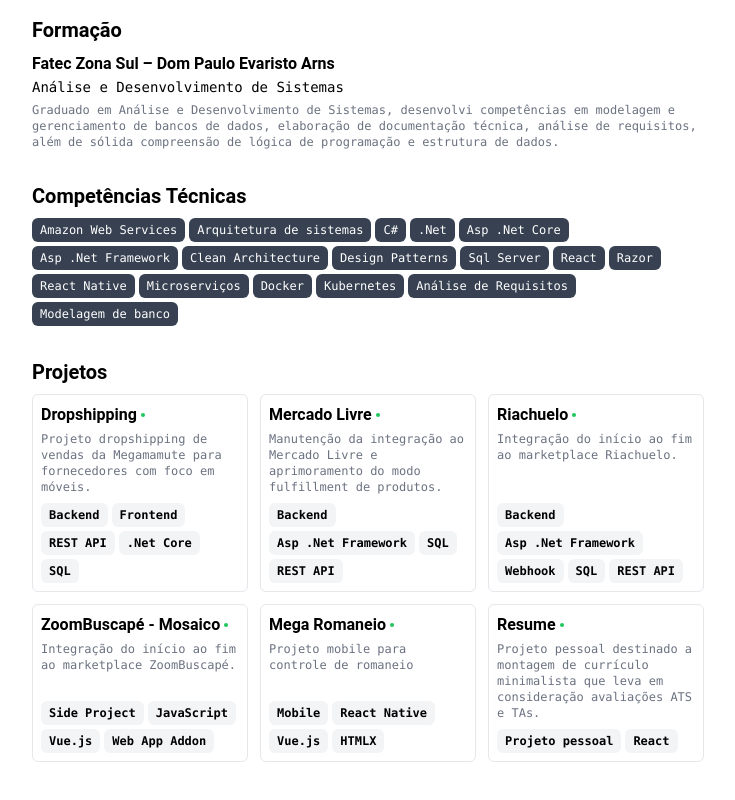
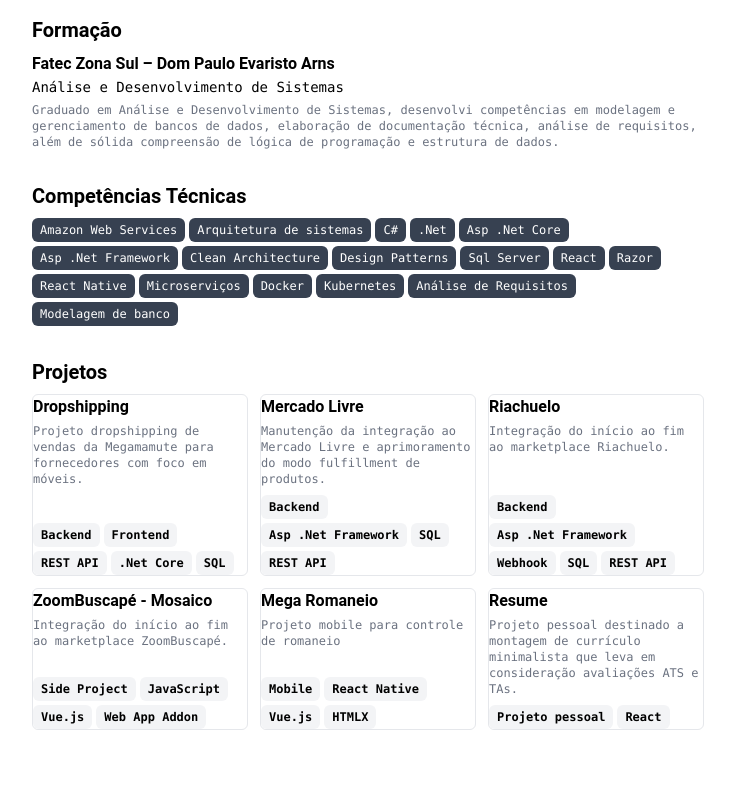
Before and after one commit to matheus-peixoto/Resume, a Next.js app: page / in a window 1280 px wide. Shown: the part 1444-2244 px from the top of the page, without its empty margins (272-1007 px from the left). Built offline with nearby package versions, Linux system fonts and the light colour scheme.

Commit message:
feat: projects are shown as rows

```diff
--- a/src/app/section/project.tsx
+++ b/src/app/section/project.tsx
@@ -1,34 +1,33 @@
+import { ProjectCard } from "@/component";
 import { RESUME } from "@/data/Resume";
 
 export function Project() {
     return (
         <section>
+            <div className="print:hidden">
                 <div className="mb-2">
                     <h2 className="text-xl font-bold text-black">Projetos</h2>
                 </div>
                 <div className="grid grid-cols-1 gap-3 print:grid-cols-3 print:gap-2 md:grid-cols-2 lg:grid-cols-3">
                     {
                         RESUME.projects.map((proj, index) => (
-                        <div key={index} className="flex flex-col justify-between border rounded-md p-2">
-                            <div>
-                                <div className="flex font-semibold text-black mb-1 items-center gap-1">
-                                    <h3>{proj.title}</h3>
-                                    <span className="block size-1 rounded-full bg-green-500"></span>
-                                </div>
-                                <p className="text-xs mb-2">
-                                    {proj.description}
-                                </p>
-                            </div>
-                            <div className="flex flex-wrap gap-1">
-                                {
-                                    proj.techStack.map((tech, index) => (
-                                        <span key={index} className="font-bold text-black bg-gray-100 text-xs rounded-md px-2 py-1">{tech}</span>
+                            <ProjectCard key={index} project={proj} />
                         ))
                     }
                 </div>
             </div>
+
+            <div className="hidden print:flex">
+                <div className="mt-4 mb-2">
+                    <h2 className="text-xl font-bold text-black">Projetos</h2>
+                </div>
+                <div className="flex flex-col gap-y-2 print:grid-cols-3 print:gap-2">
+                    {
+                        RESUME.projects.map((proj, index) => (
+                            <ProjectCard key={index} project={proj} />
                         ))
                     }
+                </div>
             </div>
         </section>
     );
--- /dev/null
+++ b/src/component/ProjectCard.tsx
@@ -0,0 +1,34 @@
+interface ProjectProps {
+    readonly title: string,
+    readonly description: string,
+    readonly techStack: Array<string>
+}
+
+interface ProjectCardProps {
+    readonly project: ProjectProps
+}
+
+export function ProjectCard({ project }: ProjectCardProps) {
+    return (
+        <>
+            <div className="flex flex-col justify-between border rounded-md p-2">
+                <div>
+                    <div className="flex font-semibold text-black mb-1 items-center gap-1">
+                        <h3>{project.title}</h3>
+                        <span className="block size-1 rounded-full bg-green-500"></span>
+                    </div>
+                    <p className="text-xs mb-2">
+                        {project.description}
+                    </p>
+                </div>
+                <div className="flex flex-wrap gap-1">
+                    {
+                        project.techStack.map((tech, index) => (
+                            <span key={index} className="font-bold text-black bg-gray-100 text-xs rounded-md px-2 py-1">{tech}</span>
+                        ))
+                    }
+                </div>
+            </div>
+        </>
+    );
+}
--- a/src/component/index.ts
+++ b/src/component/index.ts
@@ -1,3 +1,4 @@
 import { NestedList } from "./NestedList";
+import { ProjectCard } from "./ProjectCard";
 
-export { NestedList };
+export { NestedList, ProjectCard };
```
Lines whose indentation alone changed are shown as unchanged.
